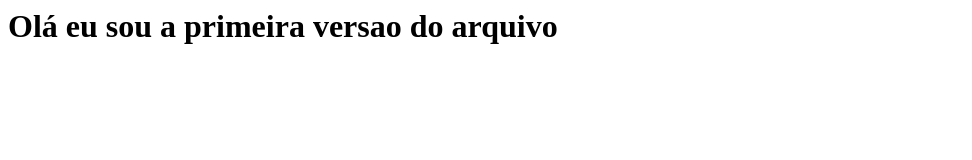
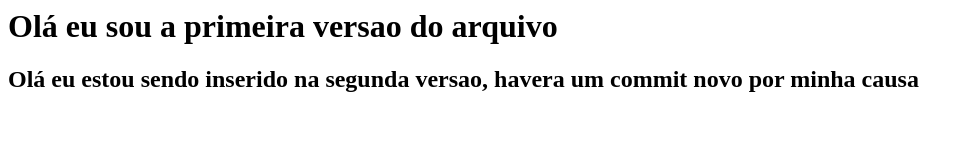
Before and after one commit to andersonfontes/minhapasta, a plain HTML site: page index.html in a window 1280 px wide. Shown: the whole page, without its empty margins (0-972 px from the left). Drawn offline with Linux system fonts and the light colour scheme.

Commit message:
inclui um espaço na primira linha sem querer criei uma h2 todo convencido

```diff
--- a/index.html
+++ b/index.html
@@ -1 +1,3 @@
-<h1> Olá eu sou a primeira versao do arquivo</h1>
+<h1> Olá eu sou a primeira versao do arquivo </h1>
+
+<h2> Olá eu estou sendo inserido na segunda versao, havera um commit novo por minha causa </h2>
```
